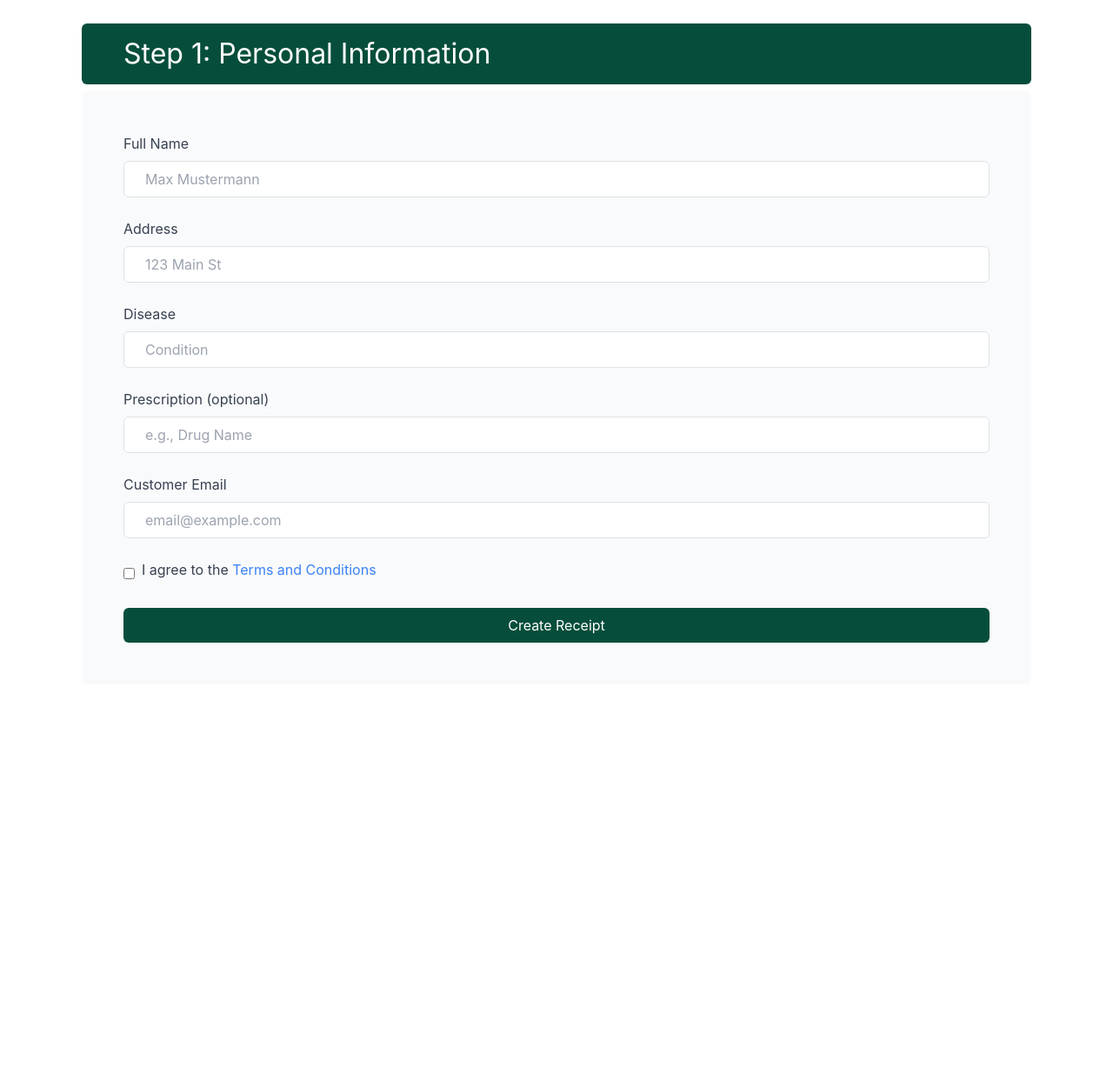
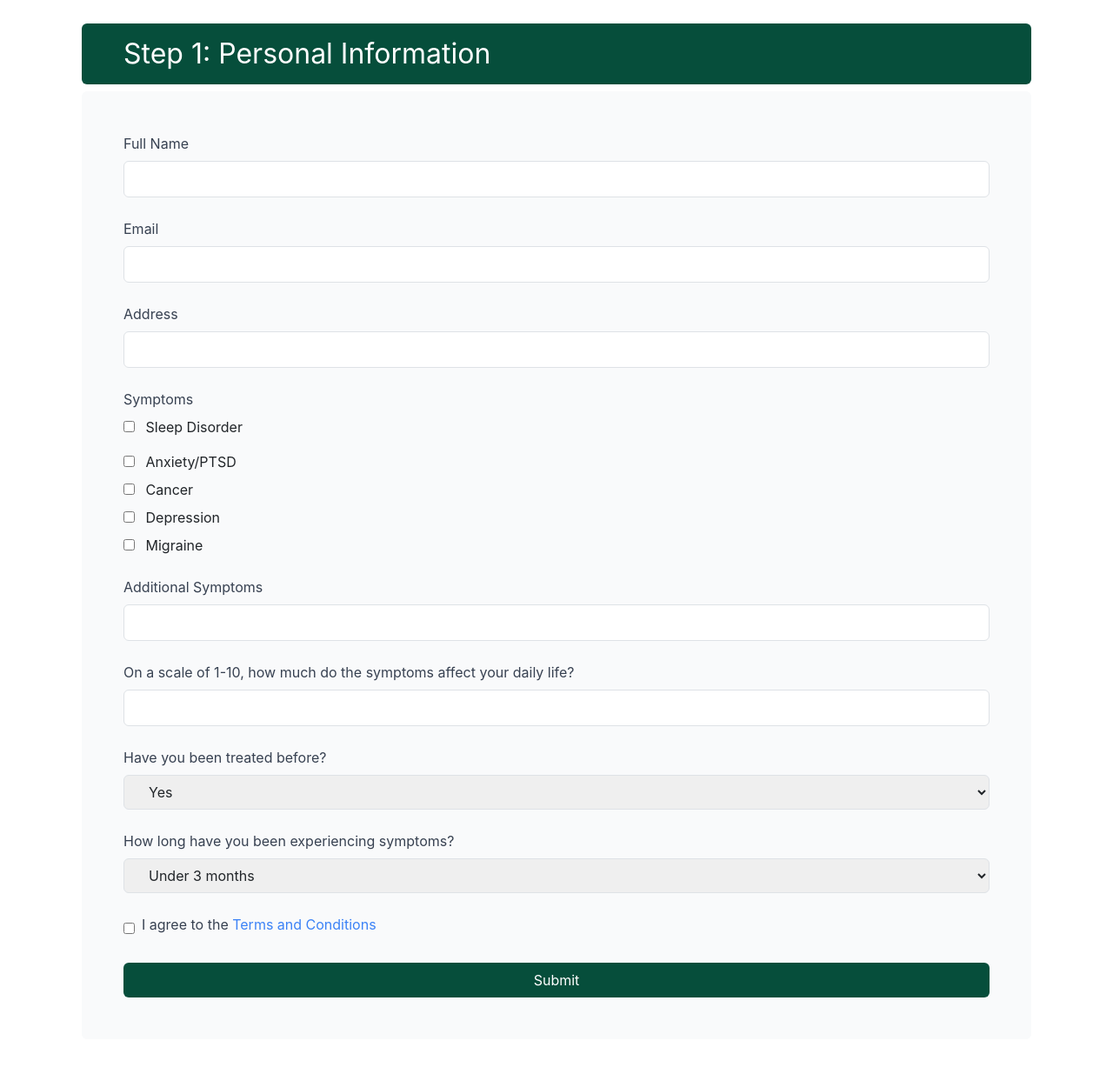
Before and after one commit to ishashukla183/theracan, a Flask app: page /questionnaire in a window 1280 px wide. Shown: the part 193-1428 px from the top of the page at 87% size. Before the commit the page ends 932 px from the top, so only its background shows below. Run offline with Flask 3, Linux system fonts and the light colour scheme; a user stored in the database is signed in; some libraries are stand-ins or nearby versions.

Commit message:
second commit

```diff
--- a/backend/app.py
+++ b/backend/app.py
@@ -15,20 +15,18 @@ class Sales(db.Model):
     id = db.Column(db.Integer, primary_key=True)
     amount = db.Column(db.Float, nullable=False)  # Amount of the sale
     timestamp = db.Column(db.DateTime, default=db.func.current_timestamp())
+
 class Receipt(db.Model):
     id = db.Column(db.Integer, primary_key=True)
-    status = db.Column(db.String(20), default="pending")  # pending, approved, rejected
-    customer_id = db.Column(db.Integer, db.ForeignKey('user.id'), nullable=False)
-    doctor_id = db.Column(db.Integer, db.ForeignKey('user.id'), nullable=True)  # Assigned doctor (optional)
+    status = db.Column(db.String(20), default="pending")
     name = db.Column(db.String(120), nullable=False)
+    email = db.Column(db.String(120), nullable=False)
     address = db.Column(db.String(200), nullable=False)
-    disease = db.Column(db.String(200), nullable=False)
-    prescription = db.Column(db.String(200), nullable=True)  # URL for prescription image
-    customer_email = db.Column(db.String(120), nullable=False)  # Customer's email
-    doctor_email = db.Column(db.String(120), nullable=True)  # Doctor's email (optional)
-
-    customer = db.relationship('User', foreign_keys=[customer_id], backref='customer_receipts')
-    doctor = db.relationship('User', foreign_keys=[doctor_id], backref='doctor_receipts')
+    symptoms = db.Column(db.String(300), nullable=False)  # Comma-separated string
+    additional_symptoms = db.Column(db.String(300), nullable=True)
+    daily_life_impact = db.Column(db.Integer, nullable=False)
+    previous_treatment = db.Column(db.Integer, nullable=False)  # 1 = Yes, 0 = No
+    symptom_duration = db.Column(db.String(50), nullable=False)
 
 
 
--- a/backend/requirements.txt
+++ b/backend/requirements.txt
@@ -1,3 +1,2 @@
 flask
 flask-sqlalchemy
-flask-migrate
--- a/backend/routes.py
+++ b/backend/routes.py
@@ -211,25 +211,34 @@ def signup():
 
 @app.route('/customer/create_receipt', methods=['POST'])
 def create_receipt():
+
     data = request.json
     new_receipt = Receipt(
-        customer_id=session.get('user_id'),
         name=data['name'],
+        email=data['email'],
         address=data['address'],
-        disease=data['disease'],
-        prescription=data.get('prescription'),
-        customer_email=data['customer_email'],  # Save customer email
-
+        symptoms=data['symptoms'],
+        additional_symptoms=data.get('additionalSymptoms', ''),
+        daily_life_impact=data['dailyLifeImpact'],
+        previous_treatment=data['previousTreatment'],
+        symptom_duration=data['symptomDuration'],
+        status="pending"
     )
     db.session.add(new_receipt)
     db.session.commit()
     return jsonify({"message": "Receipt created successfully"}), 201
 
-@app.route('/customer/receipts', methods=['GET'])
-def customer_receipts():
-    customer_id = request.args.get('customer_id')
-    receipts = Receipt.query.filter_by(customer_id=customer_id).all()
-    return jsonify([receipt.to_dict() for receipt in receipts]), 200
+@app.route('/user/receipts', methods=['GET'])
+@login_required
+def user_receipts():
+    user_id = session.get('user_id')
+    if not user_id:
+        flash("You need to be logged in to view receipts.", "error")
+        return redirect(url_for('login'))
+    user = User.query.filter(User.id == user_id).first()
+    # Fetch the user's receipts
+    receipts = Receipt.query.filter_by(email=user.email).all()
+    return render_template('user_receipts.html', receipts=receipts)
 
 @app.route('/login', methods=['GET', 'POST'])
 def login():
@@ -269,9 +278,9 @@ def admin_login():
             return redirect(url_for('admin_dashboard'))
 
         flash('Invalid email or password.', 'error')
-        return render_template('login.html')
+        return render_template('admin_login.html')
 
-    return render_template('login.html')
+    return render_template('admin_login.html')
 @app.route('/')
 def index():
     return render_template('index.html')
@@ -296,6 +305,9 @@ def pricing():
 def questionnaire():
     return render_template('questionnaire.html')
 
+@app.route('/about')
+def home():
+    return render_template('about.html')
 
 diseases_data = {
     "anxiety-and-ptsd": {
@@ -324,6 +336,116 @@ diseases_data = {
             }
         ]
     },
+
+"chronic-pain": {
+    "condition": "chronic pain",
+    "editable_section": {
+        "image": "https://canngo.express/wp-content/uploads/2024/07/669be7a0d2c58.jpg",
+        "top_text": "The Benefits of Prescription Cannabis for Chronic Pain",
+        "bold_text": "Chronic pain affects millions of individuals, and prescription cannabis offers a science-based approach to managing it.",
+        "paragraphs": [
+            "Chronic pain can significantly reduce the quality of life and is often accompanied by symptoms such as inflammation, sleep disorders, and psychological distress.",
+            "Medical cannabis contains cannabinoids such as THC and CBD, which can help manage chronic pain and its accompanying symptoms."
+        ]
+    },
+    "benefits": [
+        {
+            "heading": "Pain Relief",
+            "description": "THC, a primary active ingredient in medical cannabis, can modulate pain signals in the brain, reducing the intensity of chronic pain. Studies show that THC has sedative properties, relaxing the mind and reducing pain sensation. Medical cannabis is a viable alternative to opiates and should be considered in consultation with a doctor."
+        },
+        {
+            "heading": "Anti-inflammatory",
+            "description": "CBD is known for its anti-inflammatory properties. It reduces inflammatory responses in the body, which often trigger or worsen chronic pain. Additionally, CBD is non-psychoactive and does not cause intoxicating effects."
+        },
+        {
+            "heading": "Reduction of Accompanying Symptoms",
+            "description": "Chronic pain is often associated with sleep disorders, anxiety, and depression. Prescription medical cannabis can alleviate these symptoms by acting on the cannabinoid receptors in the brain and body."
+        }
+    ]
+},
+"migraine": {
+    "condition": "migraines",
+    "editable_section": {
+        "image": "https://canngo.express/wp-content/uploads/2024/07/669be7a0d2c58.jpg",
+        "top_text": "The Benefits of Prescription Cannabis for Migraines",
+        "bold_text": "Migraines can significantly affect daily life, but prescription cannabis offers a natural and science-backed solution.",
+        "paragraphs": [
+            "Migraines are characterized by intense headaches and a range of debilitating symptoms such as nausea, vomiting, and sensitivity to light and sound.",
+            "Medical cannabis, with active compounds like THC and CBD, can help manage migraines by targeting the endocannabinoid system, which plays a crucial role in pain and symptom modulation."
+        ]
+    },
+    "benefits": [
+        {
+            "heading": "Pain Relief",
+            "description": "Medical cannabis can effectively relieve the intense headaches that accompany migraine attacks. Cannabinoids like THC and CBD act on the body's endocannabinoid system to modulate pain. Studies show that cannabis can reduce pain intensity and shorten migraine durations."
+        },
+        {
+            "heading": "Reduction of Accompanying Symptoms",
+            "description": "Migraines are often accompanied by nausea, vomiting, and sensitivity to light and sound. CBD's antiemetic properties help relieve nausea and vomiting, while both cannabinoids reduce sensitivity to light and sound during an attack."
+        },
+        {
+            "heading": "Prevention",
+            "description": "Regular use of medical cannabis can help prevent migraines by stabilizing the endocannabinoid system. This reduces the frequency and severity of attacks, leading to an improved quality of life and less disruption in daily activities."
+        }
+    ]
+},
+"sleep-disorders": {
+    "condition": "chronic sleep disorders",
+    "editable_section": {
+        "image": "https://canngo.express/wp-content/uploads/2024/07/669be7a0d2c58.jpg",
+        "top_text": "The Benefits of Prescription Cannabis for Chronic Sleep Disorders",
+        "bold_text": "Chronic sleep disorders can severely impact quality of life, but prescription cannabis offers a natural and effective remedy.",
+        "paragraphs": [
+            "Sleep disorders, such as insomnia and difficulty maintaining sleep, are often linked to underlying conditions like anxiety, stress, and chronic pain.",
+            "Medical cannabis, containing active compounds like THC and CBD, can help manage these issues by promoting relaxation and improving sleep quality."
+        ]
+    },
+    "benefits": [
+        {
+            "heading": "Improving Sleep Quality",
+            "description": "Medical cannabis can significantly enhance sleep quality. THC (tetrahydrocannabinol) has sedative properties that help reduce the time it takes to fall asleep and increase sleep duration. Studies show that THC prolongs deep sleep phases, leading to a more restful night."
+        },
+        {
+            "heading": "Reduction of Anxiety and Stress",
+            "description": "Chronic sleep disorders are often linked to anxiety and stress. CBD (cannabidiol), a key cannabis compound, has calming properties that reduce anxiety and stress by interacting with serotonin receptors in the brain. This leads to improved sleep quality and a holistic approach to addressing stress-induced insomnia."
+        },
+        {
+            "heading": "Treatment of Accompanying Symptoms",
+            "description": "Chronic sleep disorders can be accompanied by symptoms such as pain, restlessness, and night waking. Cannabinoids like THC and CBD interact with the endocannabinoid system to regulate pain, inflammation, and mood. This alleviates contributing symptoms, promoting better sleep overall."
+        }
+    ]
+},
+"womens-health": {
+    "condition": "women's health: PMS and endometriosis",
+    "editable_section": {
+        "image": "https://canngo.express/wp-content/uploads/2024/07/669be7a0d2c58-1024x642.jpg",
+        "top_text": "A Science-Based Approach to Women's Health Using Prescription Cannabis",
+        "bold_text": "Women's health includes a multitude of complex complaints that can significantly impact daily life.",
+        "paragraphs": [
+            "Medical cannabis offers a natural and effective solution to alleviate various women's health problems, including menstrual cramps, endometriosis, premenstrual syndrome (PMS), and menopausal symptoms. These conditions can significantly affect daily life and are often accompanied by severe pain, inflammation, and mood swings.",
+            "The body's endocannabinoid system (ECS) plays an essential role in regulating pain, inflammation, and mood. Cannabinoids such as THC (tetrahydrocannabinol) and CBD (cannabidiol), found in medical cannabis, interact directly with ECS receptors. This interaction helps modulate pain signal transmission and reduces inflammatory processes, particularly beneficial for painful menstrual cramps and endometriosis."
+        ]
+    },
+    "benefits": [
+        {
+            "heading": "Pain Relief",
+            "description": "Medical cannabis can significantly relieve pain caused by PMS and endometriosis. THC and CBD interact with the body's endocannabinoid system, modulating pain signals and reducing inflammation."
+        },
+        {
+            "heading": "Reduction of Discomfort",
+            "description": "PMS and endometriosis are often accompanied by severe mood swings and emotional distress. CBD's anti-anxiety and mood-stabilizing effects help alleviate irritability and depression."
+        },
+        {
+            "heading": "Improving Sleep Quality",
+            "description": "Sleep disorders are common with PMS and endometriosis. THC and CBD improve sleep quality by reducing the time it takes to fall asleep and increasing sleep duration."
+        }
+    ]
+}
+
+
+
+
+
     # Add other disease data here...
 }
 
--- a/backend/templates/dashboard_base.html
+++ b/backend/templates/dashboard_base.html
@@ -47,6 +47,10 @@
                     <li>
                         <a href="{{ url_for('all_receipts') }}" class="block font-medium hover:text-olive">View All Receipts</a>
                     </li>
+                    <li>
+                        <li><a href="{{ url_for('admin_login') }}" class="text-white hover:underline">Logout</a></li>
+
+                    </li>
                 </ul>
             </nav>
         </aside>
--- a/backend/templates/questionnaire.html
+++ b/backend/templates/questionnaire.html
@@ -32,40 +32,70 @@
             <form id="step1-form">
               <div class="mb-4">
                 <label for="fullName" class="block text-gray-700">Full Name</label>
-                <input type="text" class="w-full px-4 py-2 border border-gray-300 rounded-md" placeholder="Max Mustermann" id="fullName" name="fullName" required>
+                <input type="text" class="w-full px-4 py-2 border border-gray-300 rounded-md" id="fullName" name="fullName" required>
+              </div>
+              <div class="mb-4">
+                <label for="customerEmail" class="block text-gray-700">Email</label>
+                <input type="email" class="w-full px-4 py-2 border border-gray-300 rounded-md" id="customerEmail" name="customerEmail" required>
               </div>
               <div class="mb-4">
                 <label for="address" class="block text-gray-700">Address</label>
-                <input type="text" class="w-full px-4 py-2 border border-gray-300 rounded-md" placeholder="123 Main St" id="address" name="address" required>
+                <input type="text" class="w-full px-4 py-2 border border-gray-300 rounded-md" id="address" name="address" required>
+              </div>
+
+                <div class="mb-4">
+                  <label class="block text-gray-700">Symptoms</label>
+                  <div class="flex flex-col space-y-2">
+                    <label>
+                      <input type="checkbox" name="symptoms" value="sleep disorder" class="mr-2"> Sleep Disorder
+                    </label>
+                    <label>
+                      <input type="checkbox" name="symptoms" value="anxiety/ptsd" class="mr-2"> Anxiety/PTSD
+                    </label>
+                    <label>
+                      <input type="checkbox" name="symptoms" value="cancer" class="mr-2"> Cancer
+                    </label>
+                    <label>
+                      <input type="checkbox" name="symptoms" value="depression" class="mr-2"> Depression
+                    </label>
+                    <label>
+                      <input type="checkbox" name="symptoms" value="migraine" class="mr-2"> Migraine
+                    </label>
+                  </div>
+
+
               </div>
               <div class="mb-4">
-                <label for="disease" class="block text-gray-700">Disease</label>
-                <input type="text" class="w-full px-4 py-2 border border-gray-300 rounded-md" placeholder="Condition" id="disease" name="disease" required>
+                <label for="additionalSymptoms" class="block text-gray-700">Additional Symptoms</label>
+                <input type="text" class="w-full px-4 py-2 border border-gray-300 rounded-md" id="additionalSymptoms" name="additionalSymptoms">
               </div>
               <div class="mb-4">
-                <label for="prescription" class="block text-gray-700">Prescription (optional)</label>
-                <input type="text" class="w-full px-4 py-2 border border-gray-300 rounded-md" placeholder="e.g., Drug Name" id="prescription" name="prescription">
+                <label for="dailyLifeImpact" class="block text-gray-700">On a scale of 1-10, how much do the symptoms affect your daily life?</label>
+                <input type="number" min="1" max="10" class="w-full px-4 py-2 border border-gray-300 rounded-md" id="dailyLifeImpact" name="dailyLifeImpact" required>
               </div>
-              <!-- Customer Email -->
               <div class="mb-4">
-                <label for="customerEmail" class="block text-gray-700">Customer Email</label>
-                <input type="email" class="w-full px-4 py-2 border border-gray-300 rounded-md" placeholder="email@example.com" id="customerEmail" name="customerEmail" required>
+                <label for="previousTreatment" class="block text-gray-700">Have you been treated before?</label>
+                <select id="previousTreatment" name="previousTreatment" class="w-full px-4 py-2 border border-gray-300 rounded-md">
+                  <option value="1">Yes</option>
+                  <option value="0">No</option>
+                </select>
               </div>
-              <!-- Doctor Email (optional)
               <div class="mb-4">
-                <label for="doctorEmail" class="block text-gray-700">Doctor Email (optional)</label>
-                <input type="email" class="w-full px-4 py-2 border border-gray-300 rounded-md" placeholder="doctor@example.com" id="doctorEmail" name="doctorEmail">
-              </div>-->
-              <!-- Terms and Conditions Checkbox -->
+                <label for="symptomDuration" class="block text-gray-700">How long have you been experiencing symptoms?</label>
+                <select id="symptomDuration" name="symptomDuration" class="w-full px-4 py-2 border border-gray-300 rounded-md">
+                  <option value="under 3 months">Under 3 months</option>
+                  <option value="3-6 months">3-6 months</option>
+                  <option value="6 months">Over 6 months</option>
+                </select>
+              </div>
               <div class="mb-4 flex items-center">
                 <input type="checkbox" id="termsCheckbox" class="mr-2" onchange="toggleSubmitButton()">
                 <label for="termsCheckbox" class="text-gray-700">
                   I agree to the <a href="#" class="text-blue-500">Terms and Conditions</a>
                 </label>
               </div>
-              <!-- Submit Button -->
               <button type="button" id="submitButton" class="w-full py-2 px-4 bg-green-900 text-white rounded-md hover:bg-green-600 transition" onclick="submitForm()" disabled>
-                Create Receipt
+                Submit
               </button>
             </form>
           </div>
@@ -74,49 +104,39 @@
     </div>
   </div>
 
-  <!-- Script for Bootstrap Accordion -->
-  <script src="https://stackpath.bootstrapcdn.com/bootstrap/4.5.2/js/bootstrap.bundle.min.js"></script>
-
-  <!-- Script to handle form submission and checkbox logic -->
   <script>
     function toggleSubmitButton() {
       const submitButton = document.getElementById('submitButton');
       const termsCheckbox = document.getElementById('termsCheckbox');
-
-      // Enable the submit button only when the checkbox is checked
       submitButton.disabled = !termsCheckbox.checked;
     }
 
     function submitForm() {
-      // Collect the form data
+      const symptoms = Array.from(document.querySelectorAll('input[name="symptoms"]:checked'))
+                            .map(checkbox => checkbox.value)
+                            .join(',');
+
       const formData = {
-
         name: document.getElementById('fullName').value,
+        email: document.getElementById('customerEmail').value,
         address: document.getElementById('address').value,
-        disease: document.getElementById('disease').value,
-        prescription: document.getElementById('prescription').value,
-        customer_email: document.getElementById('customerEmail').value,
-
+        symptoms: symptoms,
+        additionalSymptoms: document.getElementById('additionalSymptoms').value,
+        dailyLifeImpact: parseInt(document.getElementById('dailyLifeImpact').value),
+        previousTreatment: parseInt(document.getElementById('previousTreatment').value),
+        symptomDuration: document.getElementById('symptomDuration').value,
       };
 
-      // Send the form data to the backend using AJAX
       fetch('/customer/create_receipt', {
         method: 'POST',
-        headers: {
-          'Content-Type': 'application/json',
-        },
+        headers: { 'Content-Type': 'application/json' },
         body: JSON.stringify(formData),
       })
       .then(response => response.json())
-      .then(data => {
-        alert('Receipt created successfully!');
-        console.log(data);
-      })
-      .catch(error => {
-        alert('Error creating receipt');
-        console.error(error);
-      });
+      .then(data => alert('Submitted successfully!'))
+      .catch(error => console.error(error));
     }
+
   </script>
 </body>
 </html>
```
Also changed, not shown: backend/templates/about.html (added, +84 -0 lines), backend/templates/admin_login.html (added, +26 -0 lines), backend/templates/doctor_dashboard.html (+38 -66 lines), backend/templates/navbar.html (+6 -2 lines), backend/templates/user_receipts.html (added, +43 -0 lines), backend/templates/view_receipts.html (+28 -26 lines), backend/instance/app.db.
